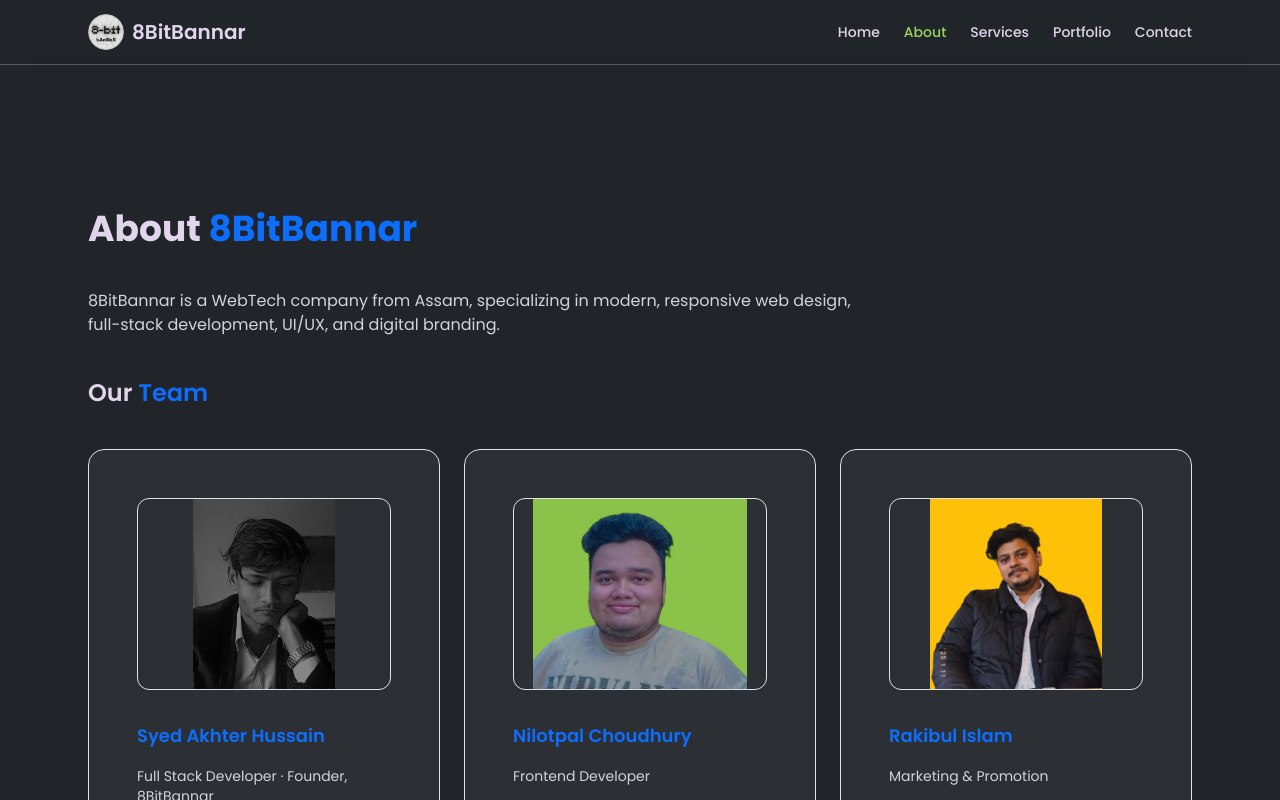
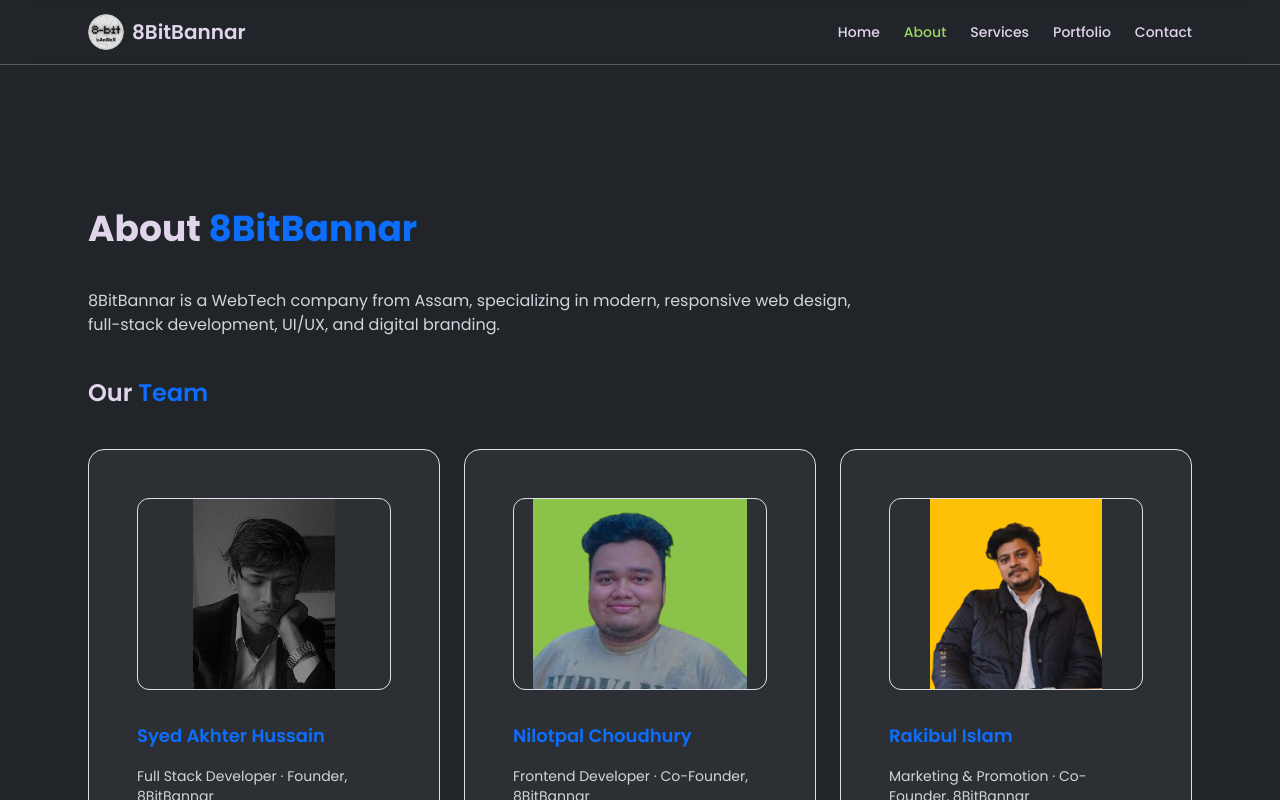
Before and after one commit to Ak7865/portflio, a React (Vite) app: page /about in a window 1280 px wide. Shown: the top 800 px of the page. Built offline with nearby package versions, Linux system fonts and the light colour scheme.

Commit message:
README.MD

```diff
--- a/src/pages/About.jsx
+++ b/src/pages/About.jsx
@@ -26,7 +26,7 @@
   },
   {
     name: "Nilotpal Choudhury",
-    role: "Frontend Developer",
+    role: "Frontend Developer · Co-Founder, 8BitBannar",
     quote:
       "I focus on crafting clean, responsive interfaces that feel smooth and intuitive.",
     skills: ["HTML, CSS, JavaScript", "UI Layouts", "Responsive Web Design"],
@@ -39,7 +39,7 @@
   },
   {
     name: "Rakibul Islam",
-    role: "Marketing & Promotion",
+    role: "Marketing & Promotion · Co-Founder, 8BitBannar",
     quote:
       "Good products deserve great visibility — I help brands reach the right audience.",
     skills: [
```
Also changed, not shown: 1 other file (tests, documents, lock files or other folders).
